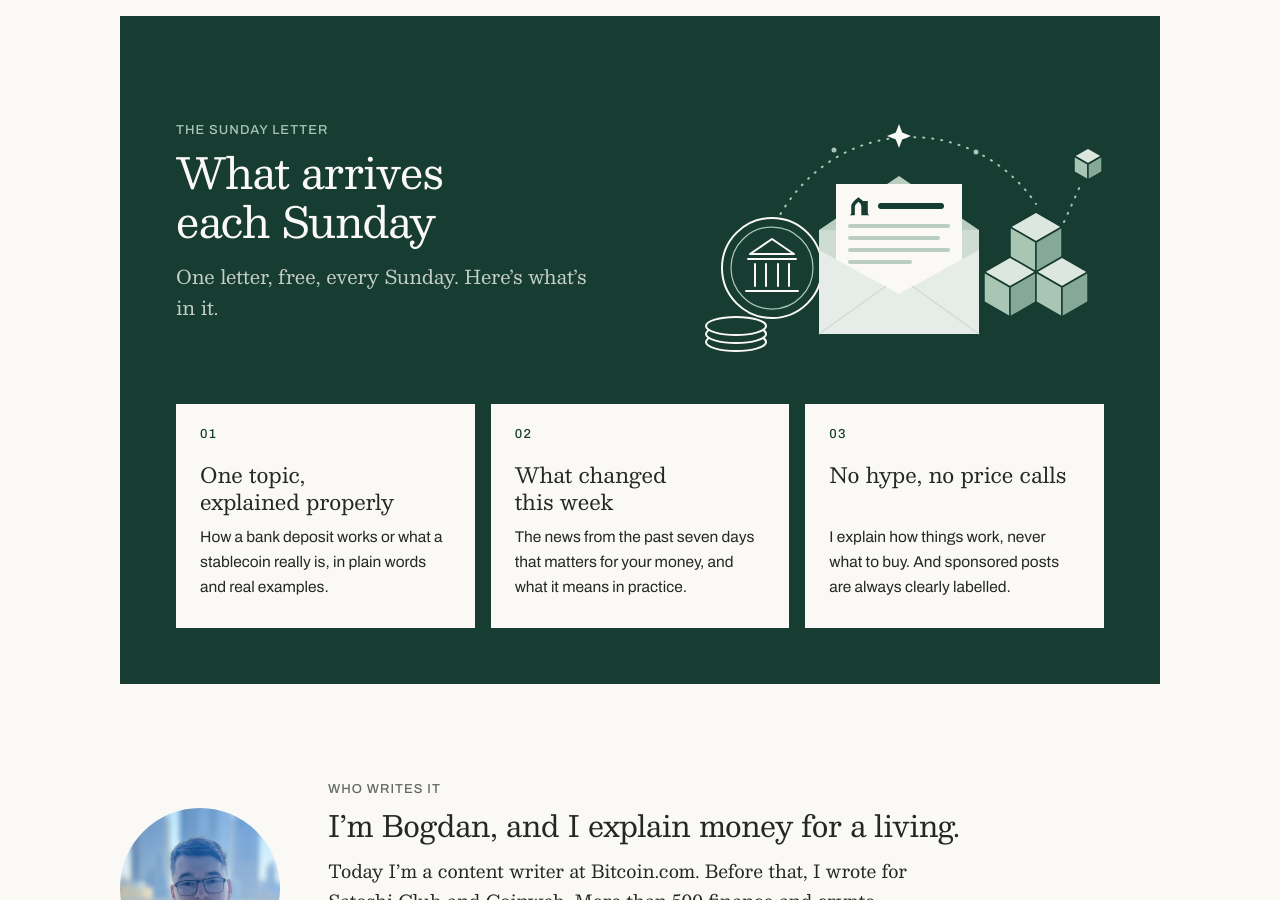
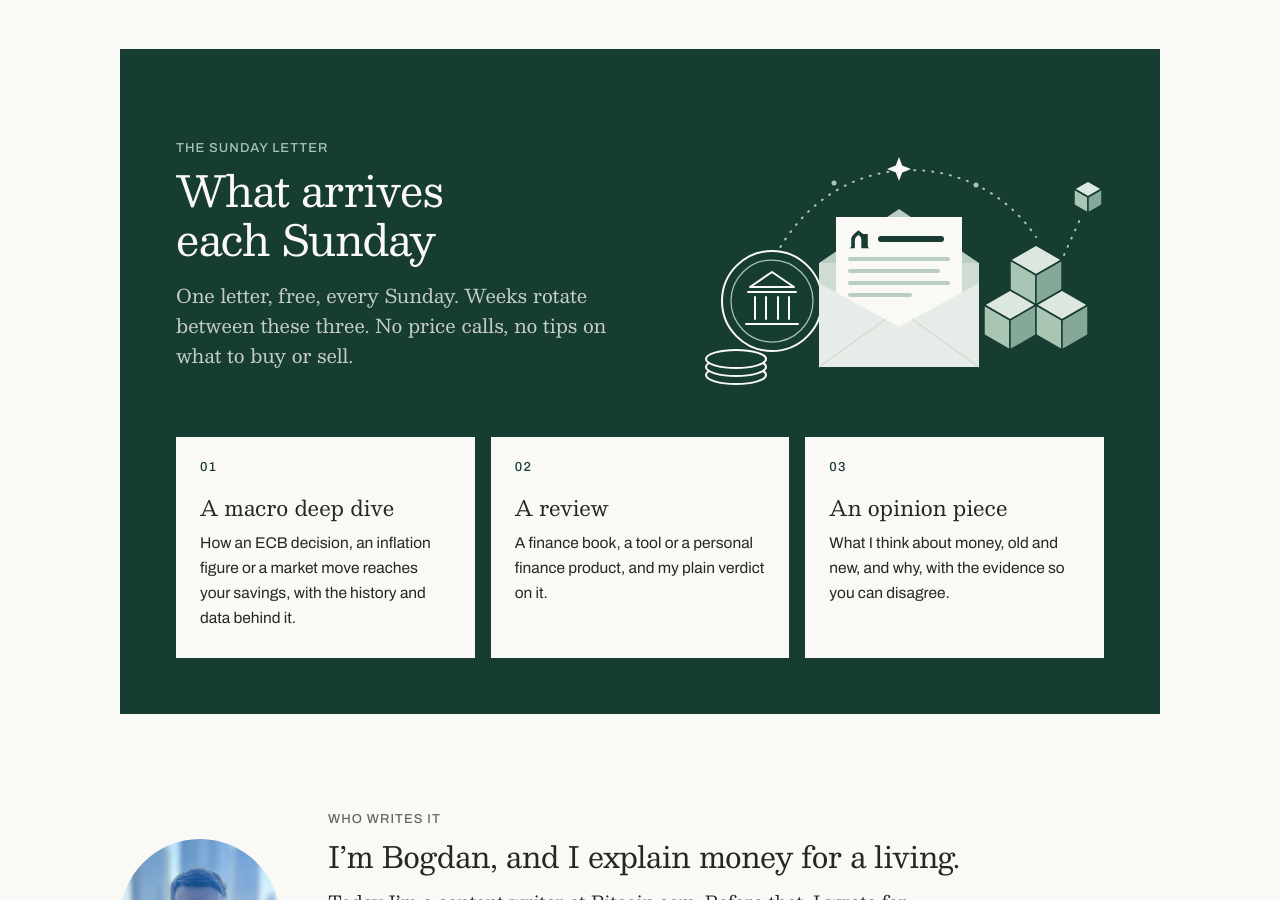
Before and after one commit to Slobod7/money-old-and-new, a Jekyll site: the page built from index.html, in a window 1280 px wide and 900 px high, scrolled down 2077 px. Built offline with Jekyll 4.4.1, drawn with Linux system fonts in a browser that asks for light colours; some of the changed text lies outside the part shown.

Commit message:
Replace the "explained" framing with macro, through your wallet
New home H1 and lede, tagline and description, subscribe copy, About H1 and
intro, and "What arrives each Sunday" cards that match the FAQ's rotation of a
macro deep dive, a review and an opinion piece. Drops the Medium line from the
404 page.

Co-Authored-By: Claude Opus 5.5 <noreply@anthropic.com>

```diff
--- a/404.html
+++ b/404.html
@@ -8,7 +8,7 @@ sitemap: false
 <div class="page-head row">
 <div class="body">
 <h1 class="page-title">Page not found</h1>
-<p class="page-lede">The page you were looking for has moved or never existed. If you followed a link to an old Medium article, the guides now live here.</p>
+<p class="page-lede">The page you were looking for has moved or never existed.</p>
 <div class="actions">
 <a class="button" href="{{ '/guides/' | relative_url }}">Browse the guides</a>
 <a class="action" href="{{ '/' | relative_url }}">Go to the home page</a>
--- a/_config.yml
+++ b/_config.yml
@@ -2,8 +2,8 @@
 # Lines marked CHANGE ME need your real details before launch.
 
 title: "Money, Old and New"
-tagline: "Finance and crypto, explained"
-description: "A Sunday letter about how money works, from bank deposits to blockchains. Written by Bogdan Slobodzean."
+tagline: "Macro, through your wallet"
+description: "A free Sunday letter for people in Europe on what the ECB, inflation and markets mean for your money, old and new. Written by Bogdan Slobodzean."
 lang: en
 # The site lives at the root of its own domain. The CNAME file must name the same domain.
 url: "https://moneyoldandnew.com"
--- a/index.html
+++ b/index.html
@@ -80,8 +80,8 @@ faq:
 <div class="wrap home">
 
 <section class="intro" aria-labelledby="intro-title">
-<h1 id="intro-title">Finance, explained</h1>
-<p class="intro-lede">A free Sunday letter about how money works, from bank deposits to blockchains.</p>
+<h1 id="intro-title">Macro, through your wallet</h1>
+<p class="intro-lede">A free Sunday letter for people in Europe on what the ECB, inflation and markets mean for your money, old and new.</p>
 <div class="signup-center">
 {% include signup-button.html label="Get the Sunday letter" no_note=true %}
 </div>
@@ -133,24 +133,24 @@ faq:
 <div class="letter-head">
 <p class="kicker">The Sunday letter</p>
 <h2 id="letter-title">What arrives each Sunday</h2>
-<p>One letter, free, every Sunday. Here’s what’s in it.</p>
+<p>One letter, free, every Sunday. Weeks rotate between these three. No price calls, no tips on what to buy or sell.</p>
 </div>
 <div class="letter-art">{% include illustration-sunday-letter.svg %}</div>
 <ul class="letter-cards" role="list">
 <li>
 <span class="num" aria-hidden="true">01</span>
-<h3>One topic, explained properly</h3>
-<p>How a bank deposit works or what a stablecoin really is, in plain words and real examples.</p>
+<h3>A macro deep dive</h3>
+<p>How an ECB decision, an inflation figure or a market move reaches your savings, with the history and data behind it.</p>
 </li>
 <li>
 <span class="num" aria-hidden="true">02</span>
-<h3>What changed this week</h3>
-<p>The news from the past seven days that matters for your money, and what it means in practice.</p>
+<h3>A review</h3>
+<p>A finance book, a tool or a personal finance product, and my plain verdict on it.</p>
 </li>
 <li>
 <span class="num" aria-hidden="true">03</span>
-<h3>No hype, no price calls</h3>
-<p>I explain how things work, never what to buy. And sponsored posts are always clearly labelled.</p>
+<h3>An opinion piece</h3>
+<p>What I think about money, old and new, and why, with the evidence so you can disagree.</p>
 </li>
 </ul>
 </section>
```
Also changed, not shown: about.html (+4 -3 lines), subscribe.html (+5 -5 lines), README.md.
